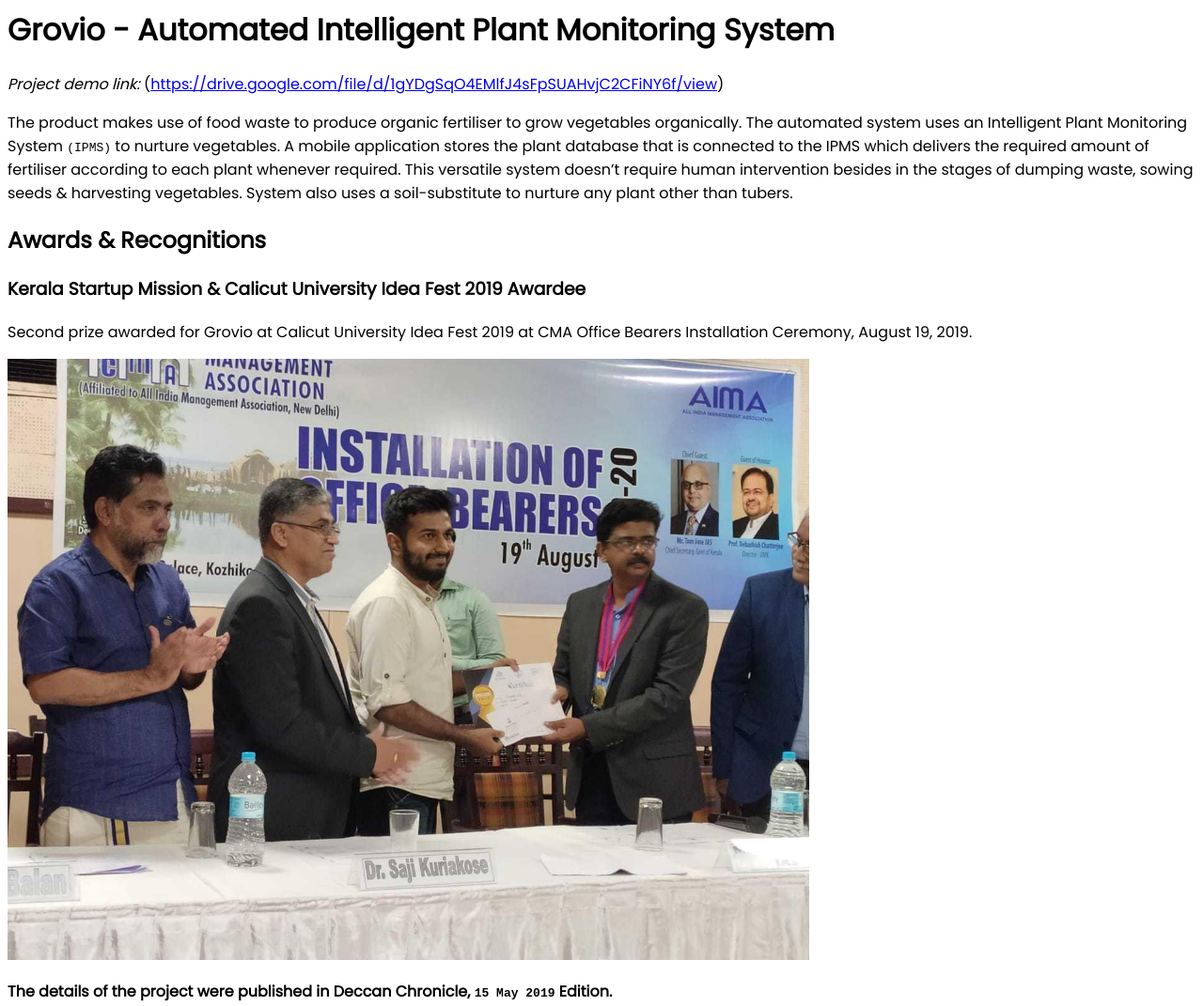
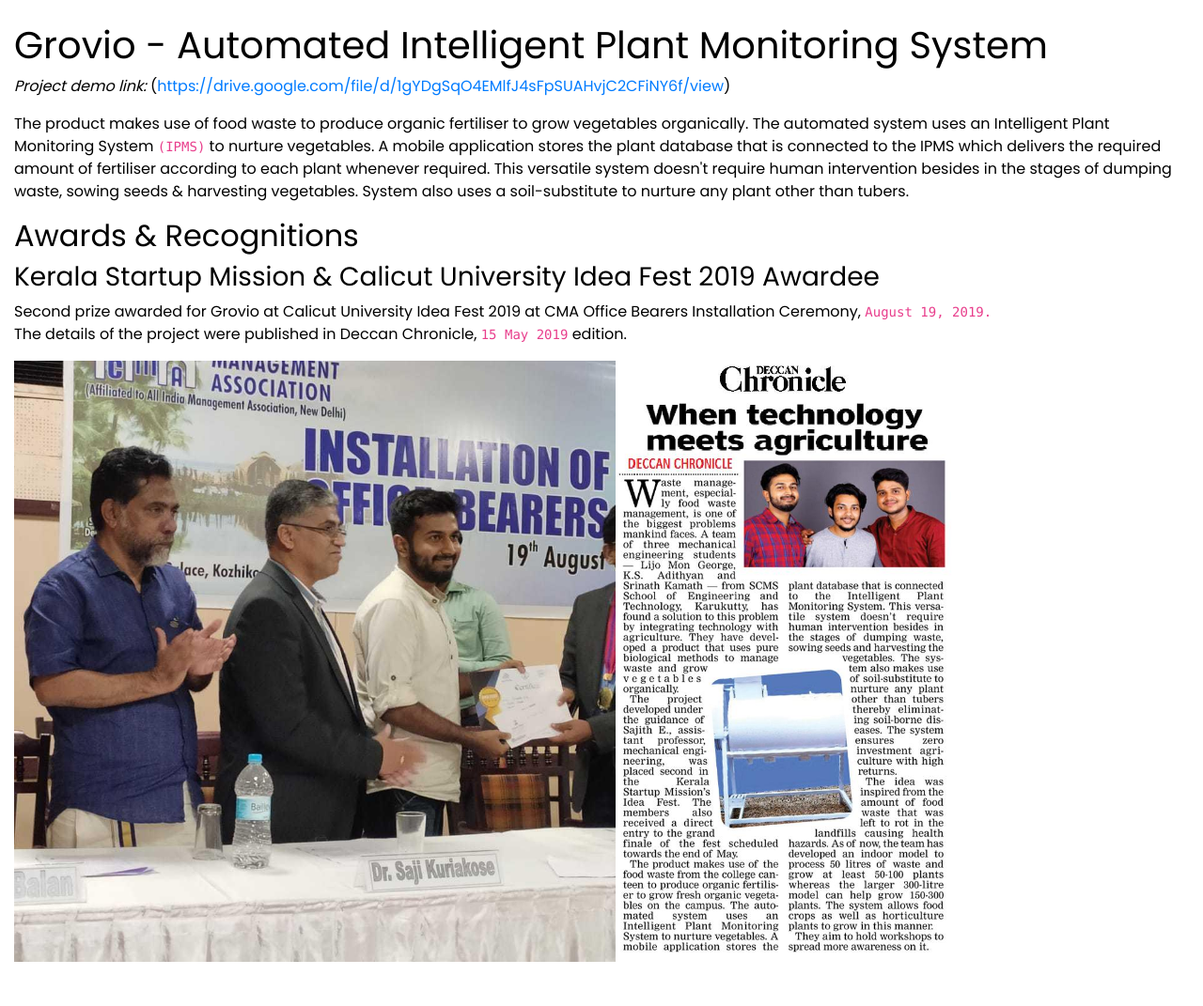
Before and after one commit to TheSrinathKamath/grovio, a plain HTML site: page index.html in a window 1280 px wide. Shown: the top 1071 px of the page at 94% size. After the commit the page ends 1048 px from the top, so only its background shows below. Drawn offline with nearby package versions, Linux system fonts and the light colour scheme.

Commit message:
Add files via upload

```diff
--- a/index.html
+++ b/index.html
@@ -47,33 +47,44 @@
   <!-- Meta Tags Generated with https://metatags.io -->
 
   <head>
-    <link rel="preconnect" href="https://fonts.googleapis.com">
-<link rel="preconnect" href="https://fonts.gstatic.com" crossorigin>
-<link href="https://fonts.googleapis.com/css2?family=Poppins&display=swap" rel="stylesheet">
+    <link rel="preconnect" href="https://fonts.googleapis.com" />
+    <link rel="preconnect" href="https://fonts.gstatic.com" crossorigin />
+    <link
+      href="https://fonts.googleapis.com/css2?family=Poppins&display=swap"
+      rel="stylesheet"
+    />
+    <link
+      rel="stylesheet"
+      href="https://cdn.jsdelivr.net/npm/bootstrap@4.0.0/dist/css/bootstrap.min.css"
+      integrity="sha384-Gn5384xqQ1aoWXA+058RXPxPg6fy4IWvTNh0E263XmFcJlSAwiGgFAW/dAiS6JXm"
+      crossorigin="anonymous"
+    />
     <style>
       body {
         color: black;
-        font-family: 'Poppins';
+        font-family: "Poppins";
       }
     </style>
   </head>
   <body>
+    <main class="container-fluid mt-4 mb-4">
       <h1 id="grovio-automated-intelligent-plant-monitoring-system">
         Grovio - Automated Intelligent Plant Monitoring System
       </h1>
       <p>
         <em>Project demo link:</em> (<a
           href="https://drive.google.com/file/d/1gYDgSqO4EMlfJ4sFpSUAHvjC2CFiNY6f/view"
+          target="_blank"
           >https://drive.google.com/file/d/1gYDgSqO4EMlfJ4sFpSUAHvjC2CFiNY6f/view</a
         >)
       </p>
       <p>
-      The product makes use of food waste to produce organic fertiliser to grow
-      vegetables organically. The automated system uses an Intelligent Plant
-      Monitoring System <code>(IPMS)</code> to nurture vegetables. A mobile
-      application stores the plant database that is connected to the IPMS which
-      delivers the required amount of fertiliser according to each plant
-      whenever required. This versatile system doesn’t require human
+        The product makes use of food waste to produce organic fertiliser to
+        grow vegetables organically. The automated system uses an Intelligent
+        Plant Monitoring System <code>(IPMS)</code> to nurture vegetables. A
+        mobile application stores the plant database that is connected to the
+        IPMS which delivers the required amount of fertiliser according to each
+        plant whenever required. This versatile system doesn't require human
         intervention besides in the stages of dumping waste, sowing seeds &amp;
         harvesting vegetables. System also uses a soil-substitute to nurture any
         plant other than tubers.
@@ -84,19 +95,26 @@
       </h3>
       <p>
         Second prize awarded for Grovio at Calicut University Idea Fest 2019 at
-      CMA Office Bearers Installation Ceremony, August 19, 2019.
+        CMA Office Bearers Installation Ceremony, <code>August 19, 2019.</code> <br />
+        The details of the project were published in Deccan Chronicle,
+        <code>15 May 2019</code> edition.
       </p>
-    <p>
-      <img src="./docs/awards/CMA-awards.jpg" height="640" alt="DC article" />
-    </p>
-    <h4
-      id="the-details-of-the-project-were-published-in-deccan-chronicle-15-may-2019-edition-"
-    >
-      The details of the project were published in Deccan Chronicle,
-      <code>15 May 2019</code> Edition.
-    </h4>
-    <p>
-      <img src="./docs/awards/DC-article.jpg" height="640" alt="DC article" />
-    </p>
+      <div class="row">
+        <div class="col-6">
+          <img
+            src="./docs/awards/CMA-awards.jpg"
+            height="640"
+            alt="DC article"
+          />
+        </div>
+        <div class="col-6">
+          <img
+            src="./docs/awards/DC-article.jpg"
+            height="640"
+            alt="The details of the project were published in Deccan Chronicle, 15 May 2019 edition"
+          />
+        </div>
+      </div>
+    </main>
   </body>
 </html>
```
Lines whose indentation alone changed are shown as unchanged.
